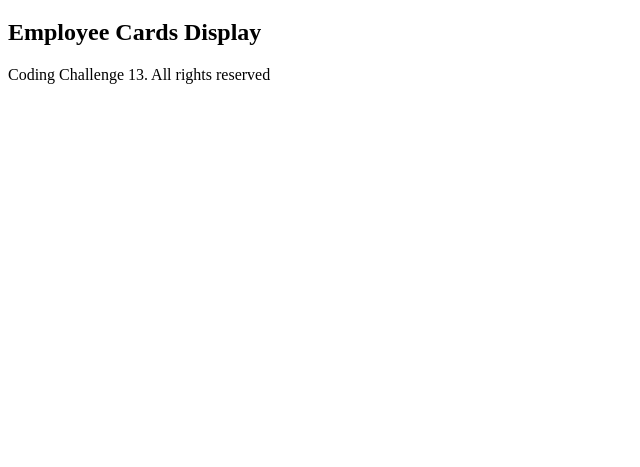
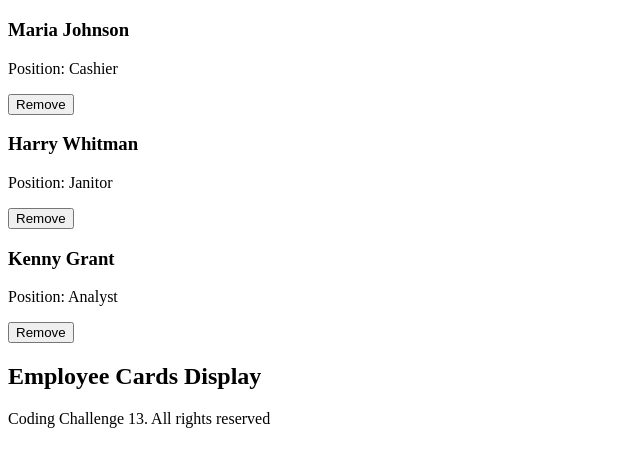
Before and after one commit to zoshac/Coding-Challenge-13, a plain HTML site: page index.html in a window 1280 px wide. Shown: the part 61-528 px from the top of the page, without its empty margins (0-640 px from the left). Drawn offline with Linux system fonts and the light colour scheme.

Commit message:
Corrections made

```diff
--- a/cc_13.js
+++ b/cc_13.js
@@ -0,0 +1,35 @@
+// Task 2 Employee Card additions
+
+function createEmployeeCard (name, position) {
+    const container = document.getElementById("employeeContainer");
+
+    const card = document.createElement ("div");
+    card.setAttribute("class", "employeeCard");
+    // employee card div
+
+    const nameHeading  = document.createElement("h3");
+    nameHeading.textContent = name;
+    const positionParagraph = document.createElement("p");
+    positionParagraph.textContent = `Position: ${position}`;
+    // employee card formatting
+
+    const removeButton = document.createElement("button");
+    removeButton.textContent = "Remove";
+    removeButton.setAttribute("class", "remove-btn");
+    // remove button set up
+
+    removeButton.addEventListener("click", function () {
+        container.removeChild(card);
+    });
+
+    //Appending elements to the cards
+    card.appendChild(nameHeading);
+    card.appendChild(positionParagraph);
+    card.appendChild(removeButton);
+    container.appendChild(card);
+}
+
+//Test Cases
+createEmployeeCard("Maria Johnson", "Cashier");
+createEmployeeCard("Harry Whitman", "Janitor");
+createEmployeeCard("Kenny Grant", "Analyst");
--- a/index.html
+++ b/index.html
@@ -12,8 +12,8 @@
     </header>
 
     <main>
-        <div id="employeeContainer">
-     </div>
+        <div id="employeeContainer"></div>
+
      <h2>Employee Cards Display</h2>
     </main>
 
@@ -21,4 +21,5 @@
         <p>Coding Challenge 13. All rights reserved </p>
     </footer>
 </body>
+<script src="cc_13.js"></script>
 </html>
```
